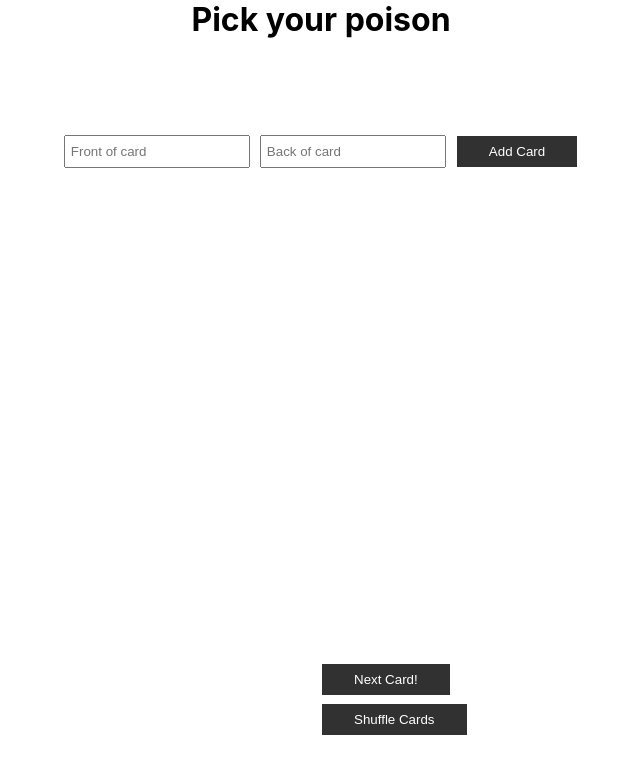
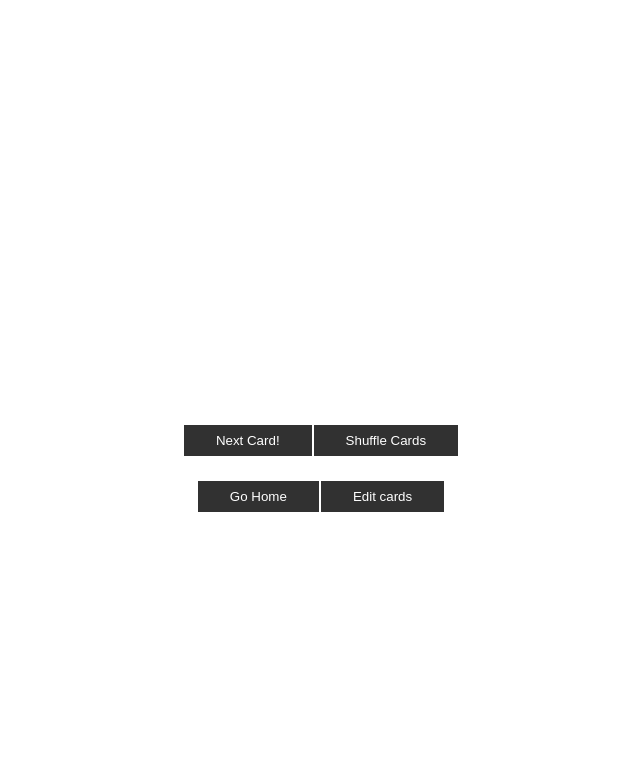
Before and after one commit to justkakai/Flashcard-App, a React (Create React App) app: page /card-viewer in a window 1280 px wide. Shown: the top 774 px of the page, without its empty margins (319-959 px from the left). Built offline with nearby package versions, Linux system fonts and the light colour scheme.

Commit message:
added flip functionality + fixed z-index issue

```diff
--- a/package.json
+++ b/package.json
@@ -9,6 +9,7 @@
     "@testing-library/user-event": "^13.5.0",
     "react": "^18.1.0",
     "react-dom": "^18.1.0",
+    "react-router-dom": "^6.3.0",
     "react-scripts": "5.0.1",
     "styled-components": "^5.3.5",
     "web-vitals": "^2.1.4"
--- a/src/App.css
+++ b/src/App.css
@@ -1,11 +1,13 @@
 .App {
+  height: 100vh;
   text-align: center;
   display: flex;
   flex-direction: column;
   gap: 3rem;
 }
 
-.editor-section {
+.home-section, .editor-section {
+  height: 100%;
   display: flex;
   flex-direction: column;
   justify-content: center;
@@ -30,28 +32,38 @@ input {
 
 .viewer-section {
   position: relative;
-  z-index: -100000;
-  height: 30rem;
+  height: 100%;
   display: flex;
   flex-direction: column;
+  /* justify-content: center; */
+  align-items: center;
+  /* border: 2px solid greenyellow; */
+}
+
+.card-container {
+  position: relative;
+  display: flex;
   justify-content: center;
   align-items: center;
+  /* border: 2px solid gold; */
+  width: 100%;
+  height: 50%;
+  overflow: hidden;
 }
 
 button {
-  z-index: 0;
+  /* z-index: 0; */
   padding: 0.5rem 2rem;
   border: 1px solid white;
   background-color: rgb(49, 49, 49);
   color: white;
 }
 
-.flip-button {
-  position: absolute;
-  bottom: 0;
+.nav-buttons-container-viewer {
+  display: flex;
+  align-items: center;
+  justify-content: center;
+  /* border: 2px solid firebrick; */
+  width: 100%;
+  height: 10%;
 }
-
-.shuffle-button {
-  position: absolute;
-  bottom: -40px;
-}
--- a/src/App.jsx
+++ b/src/App.jsx
@@ -7,8 +7,10 @@ For each card, add a button to edit the card.
 */
 
 import React, { useState } from 'react';
-import CardEditor from './components/CardEditor';
-import CardViewer from './components/CardViewer';
+import { Routes, Route, Navigate } from 'react-router-dom';
+import Home from './routes/Home';
+import CardEditor from './routes/CardEditor';
+import CardViewer from './routes/CardViewer';
 import ArrayContext from './contexts/ArrayContext';
 import './App.css';
 
@@ -30,9 +32,13 @@ function App() {
   return (
     <ArrayContext.Provider value={[cardArray, setCardToAdd, cardFront, setFrontOfCard, cardBack, setBackOfCard, zIndex, setZIndex, handleSubmit]}>
       <div className="App">
-      <h1>Pick your poison</h1>
-      <CardEditor />
-      <CardViewer />
+        <Routes>
+          <Route path="/" element={<Home />} />
+          <Route path="card-editor" element={<CardEditor />} />
+          <Route path="card-viewer" element={<CardViewer />} />
+          <Route path="Flashcard-App" element={<Navigate to="/" />} />
+          {/* <Route path="*" element={<NotFound />} /> */}
+        </Routes>
       </div>
     </ArrayContext.Provider>
   );
--- a/src/components/CardViewer.jsx
+++ /dev/null
@@ -1,48 +0,0 @@
-import React, { useState, useContext } from 'react';
-import ArrayContext from '../contexts/ArrayContext';
-import styled from 'styled-components';
-
-const randomDeg = [-2, 4, -6, 2];
-
-const Card = styled.div`
-    position: absolute;
-    top: 0;
-    display: flex;
-    flex-direction: column;
-    align-items: center;
-    justify-content: center;
-    gap: 2rem;
-    height: 25rem;
-    width: 20rem;
-    outline: 1px solid transparent;
-    border: 5px solid black;
-    border-radius: 10px;
-    background-color: purple;
-    -webkit-backface-visibility: hidden;
-    -webkit-transform-origin: 50%  51%;
-`
-
-function CardViewer() {
-
-    const [cardArray, setCardToAdd, cardFront, setFrontOfCard, cardBack, setBackOfCard, zIndex, setZIndex, handleSubmit] = useContext(ArrayContext)
-
-    return (
-        <div className="viewer-section">
-            {cardArray.slice(Math.max(cardArray.length - 5, 0)).map((item, index) => (
-                <Card key={new Date().getTime()} style={{
-                    transform: `rotate(${randomDeg[Math.floor(Math.random() * randomDeg.length)]}deg)`,
-                }}>
-                    {item.front}
-                    <span>Click to view answer!</span>
-                </Card>
-            ))}
-            <div className="buttons-container">
-                <button className="flip-button">Next Card!</button>
-                <button className="shuffle-button">Shuffle Cards</button>
-            </div>
-
-        </div>
-    )
-}
-
-export default CardViewer;
--- a/src/index.js
+++ b/src/index.js
@@ -3,12 +3,13 @@ import ReactDOM from 'react-dom/client';
 import './index.css';
 import App from './App';
 import reportWebVitals from './reportWebVitals';
+import { BrowserRouter } from 'react-router-dom';
 
 const root = ReactDOM.createRoot(document.getElementById('root'));
 root.render(
-  <React.StrictMode>
+  <BrowserRouter>
     <App />
-  </React.StrictMode>
+  </BrowserRouter>
 );
 
 reportWebVitals();
--- a/src/components/CardEditor.jsx
+++ b/src/routes/CardEditor.jsx
@@ -1,14 +1,17 @@
 import React, { useContext } from 'react';
+import { useNavigate } from 'react-router-dom';
 import ArrayContext from '../contexts/ArrayContext';
 
 function CardEditor() {
+
+    let navigate = useNavigate();
 
     const [cardArray, setCardToAdd, cardFront, setFrontOfCard, cardBack, setBackOfCard, zIndex, setZIndex, handleSubmit] = useContext(ArrayContext)
 
     return (
         <div className="editor-section">
             <ul>
-                {cardArray.map((item, index) => (
+                {cardArray.map((item) => (
                     <li key={item.id} className="card-display">
                         <span><strong>Front:</strong> {item.front}</span>
                         <span><strong>Back:</strong> {item.back}</span>
@@ -21,6 +24,10 @@ function CardEditor() {
                 <input value={cardBack} onChange={(e) => setBackOfCard(e.target.value)} type="text" placeholder="Back of card" />
                 <button onClick={handleSubmit}>Add Card</button>
             </div>
+            <div>
+            <button onClick={() => {navigate("/")}}>Go Home</button>
+            <button onClick={() => {navigate("/card-viewer")}}>View cards</button>
+            </div>
         </div>
     )
 }
--- /dev/null
+++ b/src/routes/CardViewer.jsx
@@ -0,0 +1,62 @@
+import React, { useState, useContext } from 'react';
+import { useNavigate } from 'react-router-dom';
+import ArrayContext from '../contexts/ArrayContext';
+import styled from 'styled-components';
+
+const randomDeg = [-2, 4, -6, 2];
+
+const Card = styled.div`
+    position: absolute;
+    top: 3em;
+    display: flex;
+    flex-direction: column;
+    align-items: center;
+    justify-content: center;
+    gap: 2rem;
+    height: 25rem;
+    width: 20rem;
+    outline: 1px solid transparent;
+    border: 5px solid black;
+    border-radius: 10px;
+    background-color: purple;
+    // -webkit-backface-visibility: hidden;
+    -webkit-transform-origin: 50%  51%;
+`
+
+function CardViewer() {
+
+    let navigate = useNavigate();
+
+    const [flipToBack, setFlipToBack] = useState(false);
+
+    const [cardArray, setCardToAdd, cardFront, setFrontOfCard, cardBack, setBackOfCard, zIndex, setZIndex, handleSubmit] = useContext(ArrayContext);
+
+    const flipCard = () => {
+        setFlipToBack(!flipToBack);
+    }
+
+    return (
+        <div className="viewer-section">
+            <div className="card-container">
+                {cardArray.slice(Math.max(cardArray.length - 5, 0)).map((item, index) => (
+                    <Card onClick={flipCard} key={new Date().getTime()} style={{
+                        transform: `rotate(${randomDeg[Math.floor(Math.random() * randomDeg.length)]}deg)`,
+                    }}>
+                        {flipToBack ? item.back : item.front}
+                        {flipToBack ? <span></span> : <span>Click to view answer!</span>}
+                    </Card>
+                ))}
+            </div>
+            <div className="nav-buttons-container-viewer">
+                <button className="flip-button">Next Card!</button>
+                <button className="shuffle-button">Shuffle Cards</button>
+            </div>
+            <div>
+                <button onClick={() => { navigate("/") }}>Go Home</button>
+                <button onClick={() => { navigate("/card-editor") }}>Edit cards</button>
+            </div>
+        </div>
+    )
+}
+
+export default CardViewer;
--- /dev/null
+++ b/src/routes/Home.jsx
@@ -0,0 +1,14 @@
+import { useNavigate } from 'react-router-dom';
+
+export default function Home() {
+
+    let navigate = useNavigate();
+
+    return (
+        <div className='home-section'>
+            <h1>Pick your poison</h1>
+            <button onClick={() => {navigate("/card-editor")}}>Card Editor</button>
+            <button onClick={() => {navigate("/card-viewer")}}>Card Viewer</button>
+        </div>
+    )
+}
```
Also changed, not shown: 1 other file (tests, documents, lock files or other folders). Lines whose indentation alone changed are shown as unchanged.
